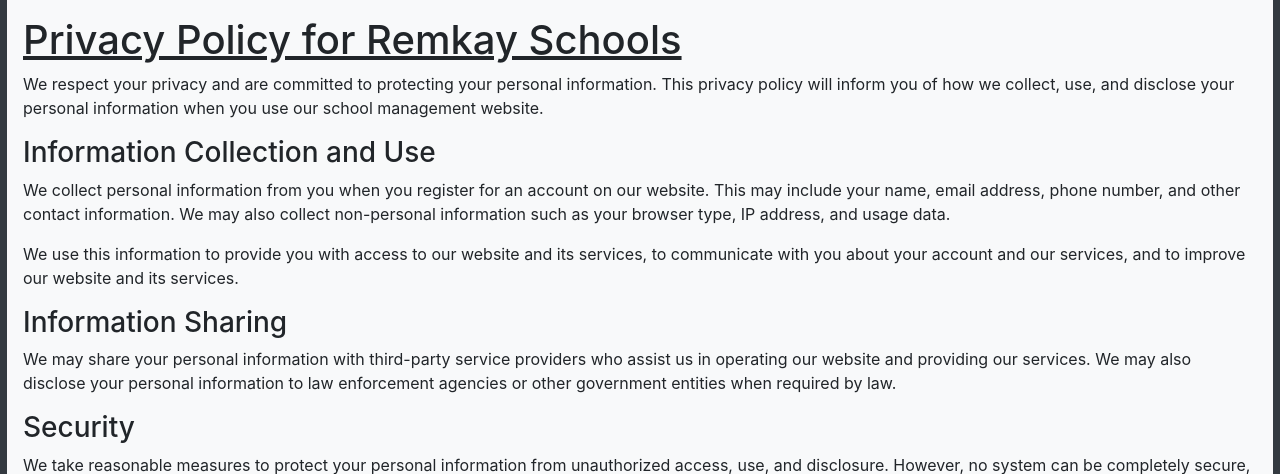
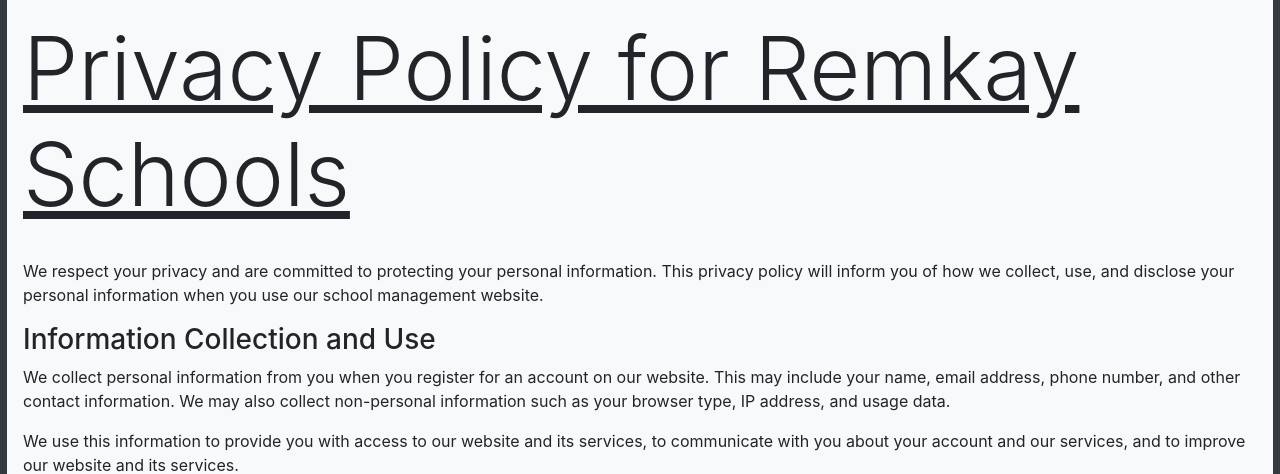
Before and after one commit to De-elite2107/Remkay, a Django app: page /privacy in a window 1280 px wide. Shown: the part 247-721 px from the top of the page. Run offline with Django 3.2, Linux system fonts and the light colour scheme; some libraries are stand-ins or nearby versions.

Commit message:
Update privacy.html

```diff
--- a/templates/privacy.html
+++ b/templates/privacy.html
@@ -1,7 +1,7 @@
 {%extends 'index.html'%}
 {%block content%}
 <section class="p-3">
-    <h1 style="text-decoration: underline;">Privacy Policy for Remkay Schools</h1>
+    <h1 class="display-2" style="text-decoration: underline;">Privacy Policy for Remkay Schools</h1><br>
 
     <p>We respect your privacy and are committed to protecting your personal information. This privacy policy will inform you of how we collect, use, and disclose your personal information when you use our school management website.</p>
 
```
